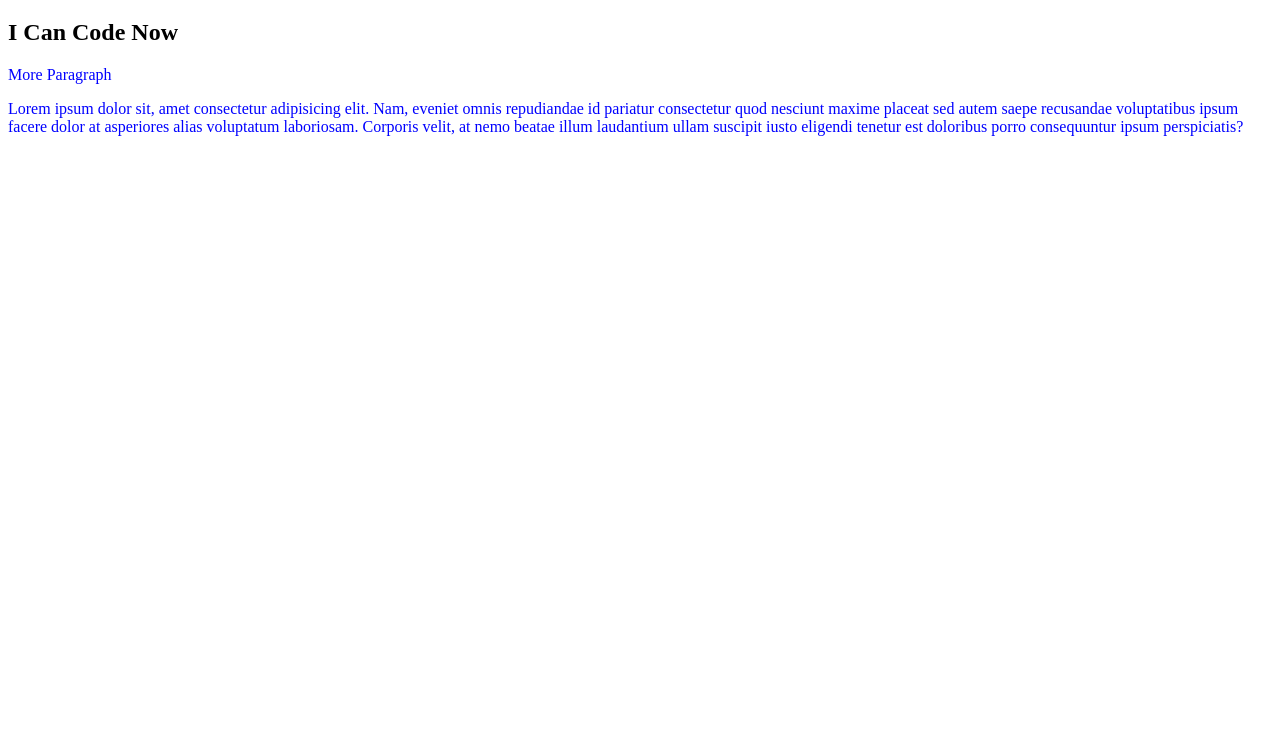
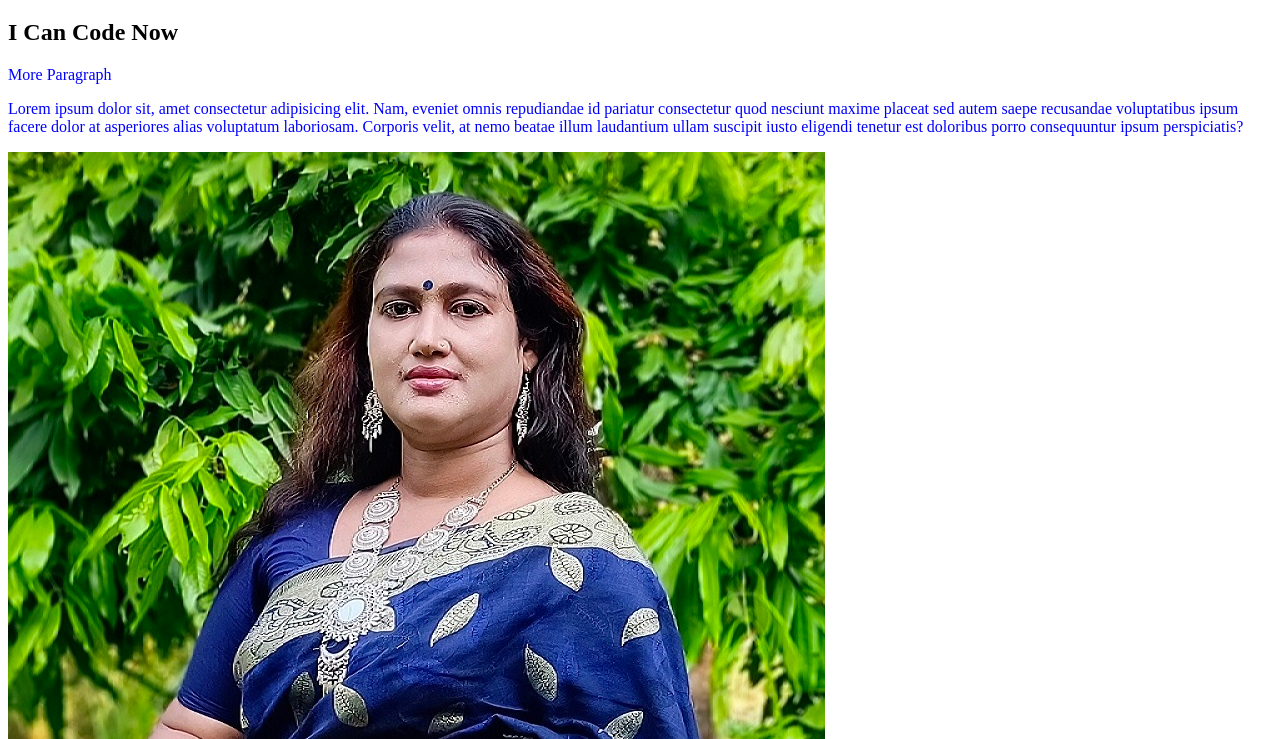
Before and after one commit to parvej123k/my-second-repo, a plain HTML site: page index.html in a window 1280 px wide. Shown: the part 61-800 px from the top of the page. Drawn offline with Linux system fonts and the light colour scheme.

Commit message:
image added

```diff
--- a/index.html
+++ b/index.html
@@ -11,5 +11,6 @@
     <h2>I Can Code Now</h2>
     <p>More Paragraph</p>
     <p>Lorem ipsum dolor sit, amet consectetur adipisicing elit. Nam, eveniet omnis repudiandae id pariatur consectetur quod nesciunt maxime placeat sed autem saepe recusandae voluptatibus ipsum facere dolor at asperiores alias voluptatum laboriosam. Corporis velit, at nemo beatae illum laudantium ullam suscipit iusto eligendi tenetur est doloribus porro consequuntur ipsum perspiciatis?</p>
+    <img src="IMG_20230917_160244.jpg" alt="">
 </body>
 </html>
```
Also changed, not shown: IMG_20230917_160244.jpg (added).
